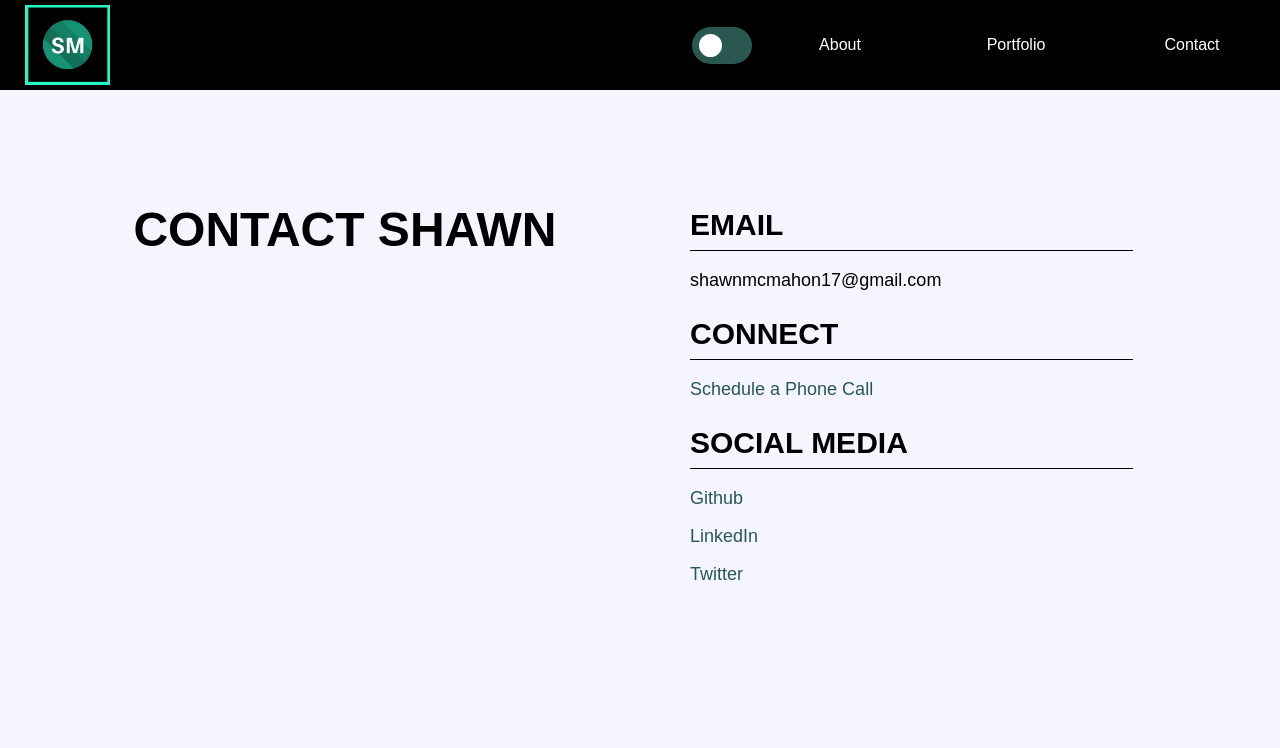
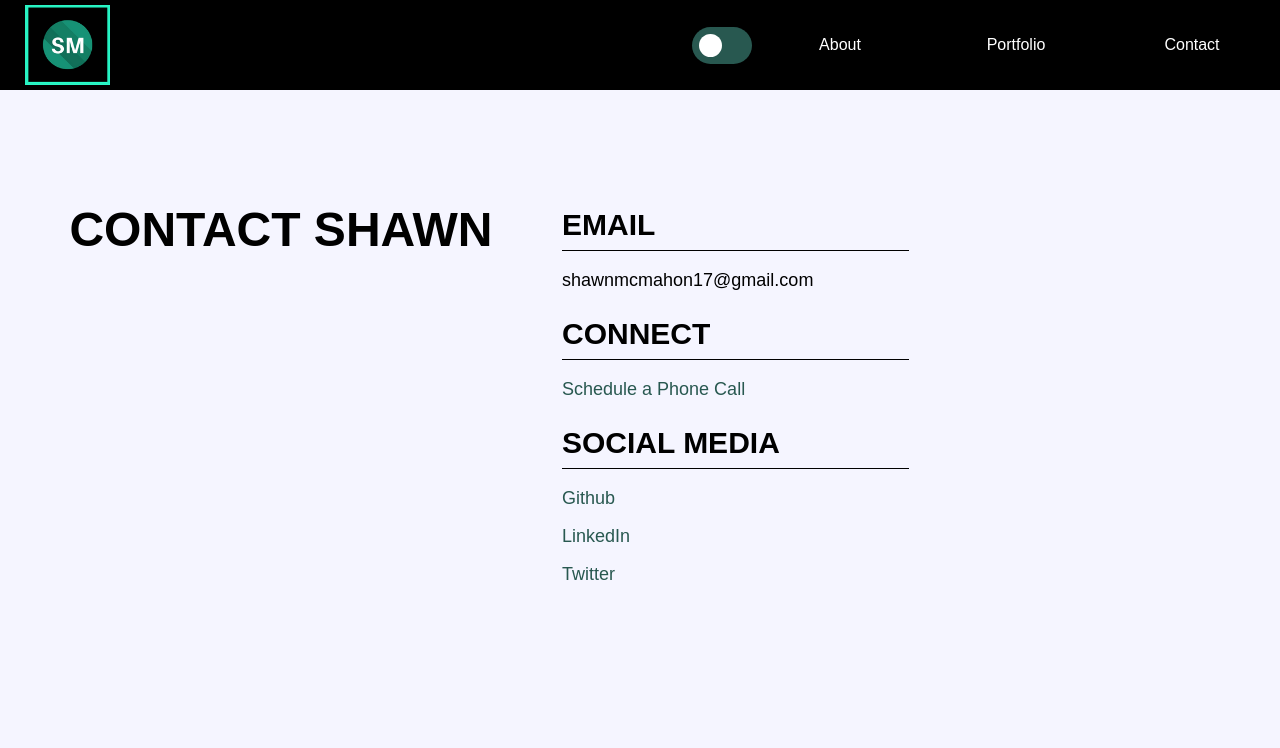
Before and after one commit to shawnmcmahon/portfolio, a React (Create React App) app: page /contact in a window 1280 px wide. Shown: the top 748 px of the page. Built offline with nearby package versions, Linux system fonts and the light colour scheme.

Commit message:
Remove warning errors from console

```diff
--- a/src/Components/Contact/Contact.js
+++ b/src/Components/Contact/Contact.js
@@ -7,7 +7,7 @@ import findStyleAndDesign from '../../findStyleAndDesign.js';
 
 const Contact = ({pageMode, pageDesign}) => {
   return (
-    <div id={findStyleAndDesign(pageMode, pageDesign, "contact")} id="contact">
+    <div className={findStyleAndDesign(pageMode, pageDesign, "contact")} id="contact">
       <section className={findStyleAndDesign(pageMode, pageDesign, "contact-container")}>
         <div className="contact-name">
           CONTACT SHAWN
--- a/src/Components/Header/Header.js
+++ b/src/Components/Header/Header.js
@@ -4,8 +4,6 @@ import '../../styles/phone/Header-phone.scss';
 import { useState } from 'react';
 import { HashLink as ScrollLink } from 'react-router-hash-link';
 import sm_logo from '../../Assets/sm_logo.png';
-import brush from '../../Assets/brush.svg';
-import menu from '../../Assets/menu.svg';
 import findStyleAndDesign from '../../findStyleAndDesign.js';
 
 
--- a/src/Components/Project/Project.js
+++ b/src/Components/Project/Project.js
@@ -1,7 +1,7 @@
 import '../../styles/desktop/Project.scss';
 import '../../styles/phone/Project-phone.scss'
 
-import { useState, useEffect } from 'react';
+import { useState } from 'react';
 import findStyleAndDesign from '../../findStyleAndDesign.js';
 
 
```
Also changed, not shown: src/Components/Portfolio/Portfolio.js (+3 -4 lines).
